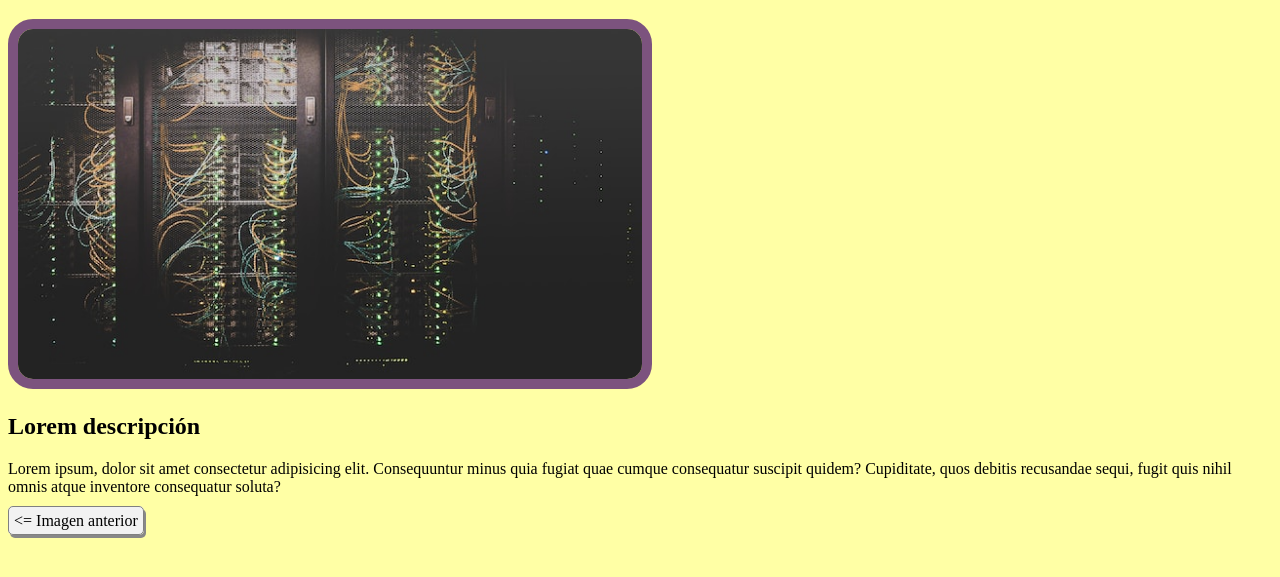
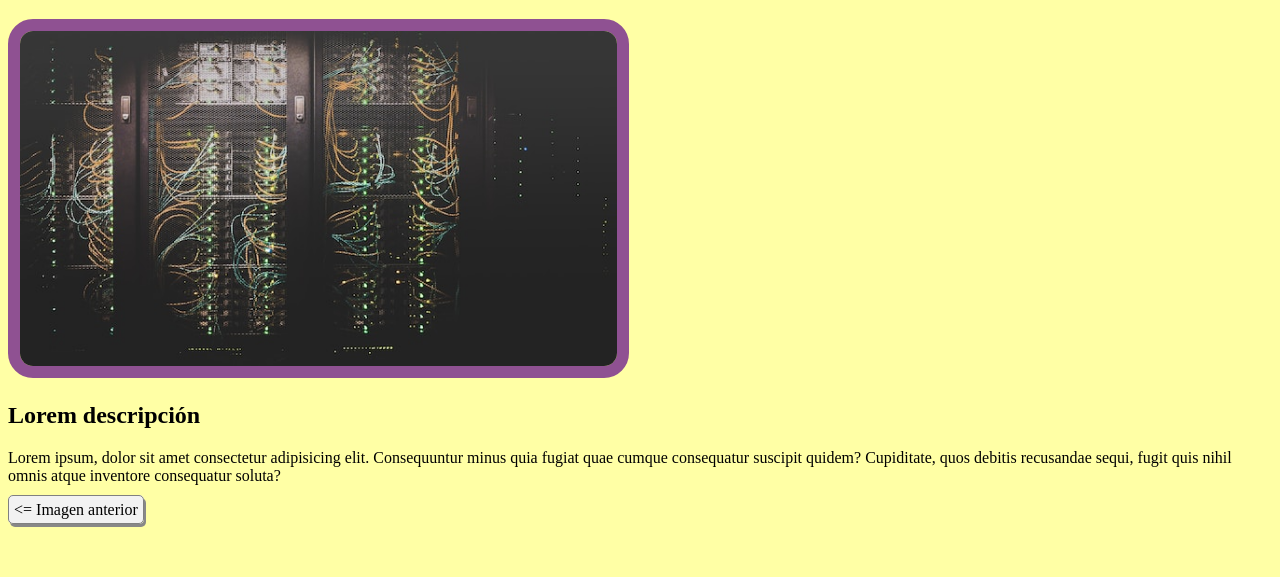
Before and after one commit to vleonediaz/grupo7, a plain HTML site: page page2.html in a window 1280 px wide. Shown: the part 61-638 px from the top of the page. Drawn offline with Linux system fonts and the light colour scheme.

Commit message:
Update styles.css

```diff
--- a/styles.css
+++ b/styles.css
@@ -3,9 +3,9 @@ body {
 }
 
 .image{
-    border: 10px solid rgb(124, 83, 126);
+    border: 12px solid rgb(143, 81, 146);
     border-radius: 25px;
-    height: 350px;
+    height: 335px;
 }
 
 .link-button {
```
